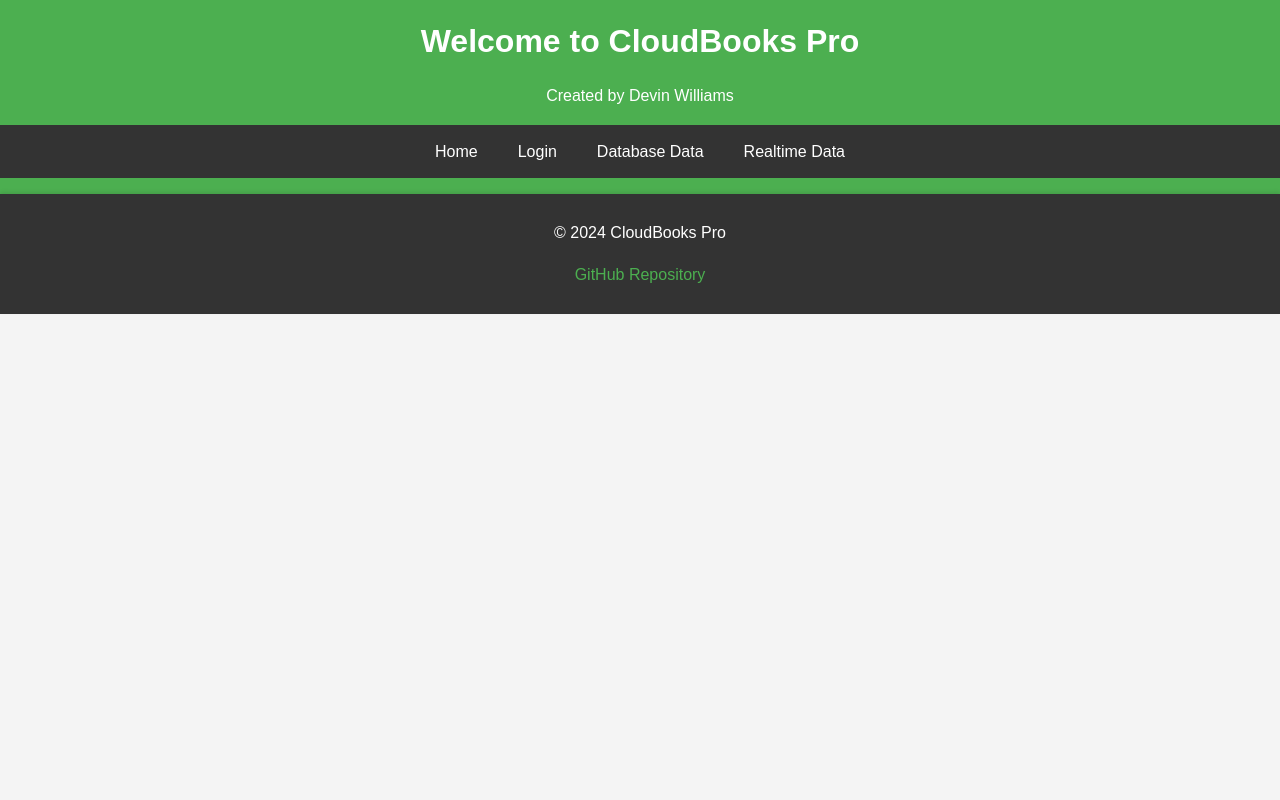
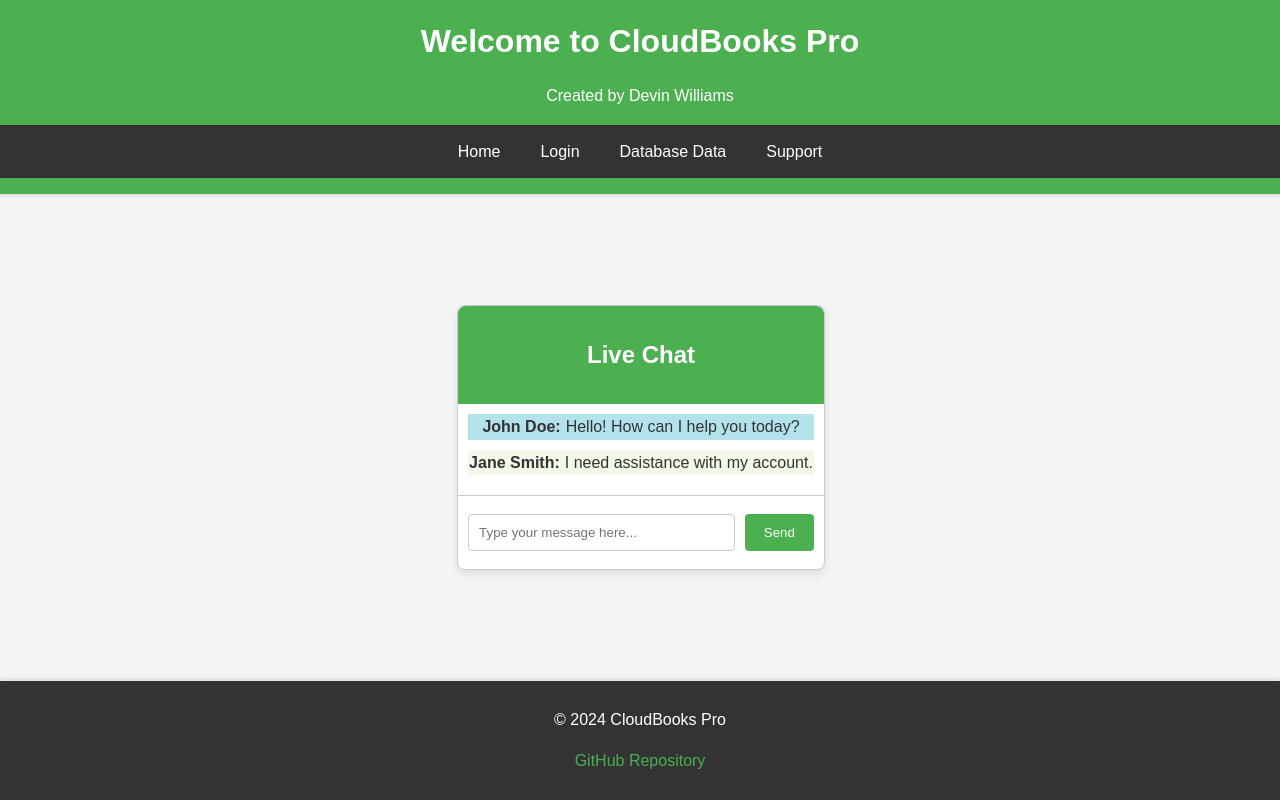
Before and after one commit to devin-williams/startup, a React (Vite) app: page /support in a window 1280 px wide. Built offline with nearby package versions, Linux system fonts and the light colour scheme.

Commit message:
renamed realtime to support

```diff
--- a/src/App.jsx
+++ b/src/App.jsx
@@ -5,19 +5,21 @@ import Footer from './components/Footer';
 import Home from './components/Home';
 import Login from './components/Login';
 import Data from './components/Data';
-import Realtime from './components/Realtime';
+import Support from './components/Support';
 
-const App = () => (
+const App = () => {
+  return (
     <Router>
       <Header />
       <Routes>
         <Route path="/" element={<Home />} />
         <Route path="/login" element={<Login />} />
         <Route path="/data" element={<Data />} />
-      <Route path="/realtime" element={<Realtime />} />
+        <Route path="/support" element={<Support />} />
       </Routes>
       <Footer />
     </Router>
   );
+};
 
 export default App;
--- a/src/components/Header.jsx
+++ b/src/components/Header.jsx
@@ -10,7 +10,7 @@ const Header = () => (
         <li><Link to="/">Home</Link></li>
         <li><Link to="/login">Login</Link></li>
         <li><Link to="/data">Database Data</Link></li>
-        <li><Link to="/realtime">Realtime Data</Link></li>
+        <li><Link to="/support">Support</Link></li>
       </ul>
     </nav>
   </header>
--- a/src/components/Realtime.jsx
+++ b/src/components/Support.jsx
@@ -1,6 +1,6 @@
 import React, { useState } from 'react';
 
-const Realtime = () => {
+const Support = () => {
   const [messages, setMessages] = useState([
     { user: 'John Doe', text: 'Hello! How can I help you today?', type: 'help-rep' },
     { user: 'Jane Smith', text: 'I need assistance with my account.', type: 'user' },
@@ -57,4 +57,4 @@ const Realtime = () => {
   );
 };
 
-export default Realtime;
+export default Support;
```
Lines whose indentation alone changed are shown as unchanged.
